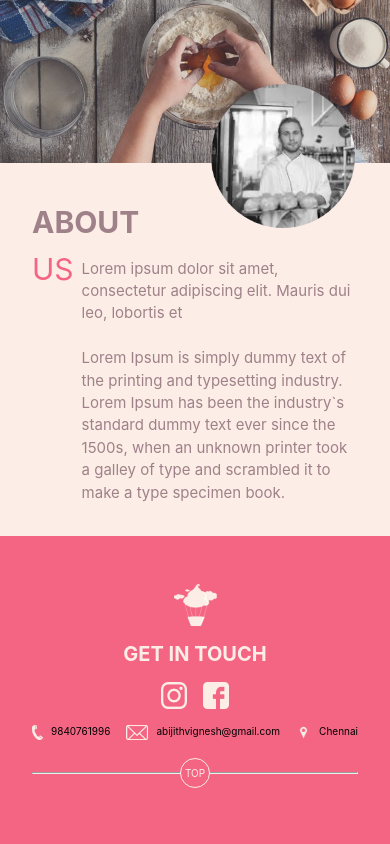
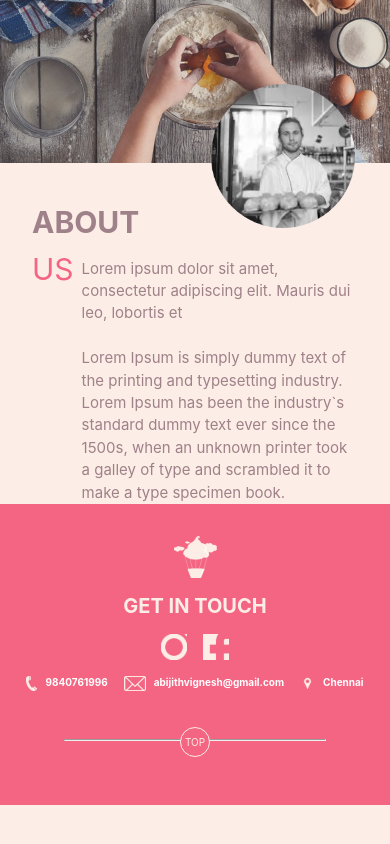
Before and after one commit to abijithvignesh/highOnCakes, a React (Create React App) app in the folder Frontend/: page / in a window 390 px wide. Shown: the part 2719-3563 px from the top of the page. After the commit the page ends 3524 px from the top, so only its background shows below. Built offline with nearby package versions, Linux system fonts and the light colour scheme.

Commit message:
added responsiveness and scroll to top for contact us component

```diff
--- a/Frontend/src/components/contact/ContactElement.js
+++ b/Frontend/src/components/contact/ContactElement.js
@@ -1,19 +1,24 @@
 import styled from "styled-components/macro";
 
 export const Wrapper = styled.section`
-  height: 40vh;
   background-color: #f36583;
+  padding: 2rem 2rem;
 `;
 
 export const Container = styled.div`
-  margin: 2rem 2rem;
   display: flex;
   flex-direction: column;
 `;
 
 export const Logo = styled.img`
-  width: 43px;
-  margin-top: 3rem;
+  @media(max-width: 767px) {
+    width: 43px;
+    height: 42px
+  }
+  @media (min-width: 768px) {
+    width: 87px;
+    height: 86px
+  }
 `;
 
 export const Logodiv = styled.div`
@@ -24,32 +29,61 @@ export const Logodiv = styled.div`
 
 export const Title = styled.p`
   color: #fcede6;
-  font-size: 20px;
+  font-size: 50px;
   display: flex;
+  @media(max-width: 767px) {
+    font-size: 20px;
+  }
+  @media (min-width: 768px) {
+    font-size: 50px;
+  }
   justify-content: center;
-  margin-top: 1rem;
+  padding-top: 1rem;
   font-weight: bold;
 `;
 
 export const Social = styled.div`
   display: flex;
   justify-content: center;
-  margin-top: 1rem;
+  padding-top: 1rem;
 `;
 
 export const Instagram = styled.img`
-  width: 26px;
+  object-fit: none;
+  @media(max-width: 767px) {
+    width: 26px;
+    height: 26px
+  }
+  @media (min-width: 768px) {
+    width: 79px;
+    height: 79px
+  }
 `;
 
 export const Facebook = styled.img`
-  width: 26px;
   margin-left: 1rem;
+  object-fit: none;
+  @media(max-width: 767px) {
+    width: 26px;
+    height: 26px;
+  }
+  @media (min-width: 768px) {
+    width: 79px;
+    height: 79px;
+  }
 `;
 
 export const Contact = styled.div`
   display: flex;
-  margin-top: 1rem;
-  justify-content: space-between;
+  padding-top: 1rem;
+  font-size: 20px;
+  @media (min-width: 768px) {
+    font-size: 20px;
+  }
+  @media (max-width: 767px) {
+    font-size: 10px;
+  }
+  justify-content: center;
   img {
     height: 15px;
   }
@@ -60,26 +94,39 @@ export const Contact = styled.div`
 
 export const Phone = styled.div`
   display: flex;
-  font-size: 10px;
+  color: white;
   align-self: center;
+  @media (min-width: 768px) {
+    margin-right: 2rem;
+  }
+  @media (max-width: 767px) {
+    margin-right: 1rem;
+  }
+  font-weight: bold;
 `;
 
 export const Email = styled.div`
   display: flex;
-  font-size: 10px;
+  color: white;
   align-self: center;
+  @media (min-width: 768px) {
+    margin-right: 2rem;
+  }
+  @media (max-width: 767px) {
+    margin-right: 1rem;
+  }
+  font-weight: bold;
 `;
 
 export const Location = styled.div`
   display: flex;
-  font-size: 10px;
+  color: white;
   align-self: center;
+  font-weight: bold;
 `;
 
 export const Line = styled.hr`
   width: 100%;
-  margin-top: 2rem;
-  position: absolute;
   color: #fcede6;
 `;
 
@@ -90,8 +137,9 @@ export const Circle = styled.div`
   position: absolute;
   height: 30px;
   width: 30px;
-  top: 1.1rem;
+  top: 30%;
   z-index: 999;
+  cursor: pointer;
   p {
     font-size: 10px;
     color: #fcede6;
@@ -103,6 +151,11 @@ export const Circle = styled.div`
 
 export const Footer = styled.div`
   position: relative;
+  padding: 2rem;
+  margin-top: 2rem;
+  @media (max-width: 767px) {
+    margin-top: 1rem;
+  }
   width: 100%;
   display: flex;
   justify-content: center;
--- a/Frontend/src/components/contact/ContactUs.js
+++ b/Frontend/src/components/contact/ContactUs.js
@@ -25,6 +25,12 @@ import location from "../../images/location.png";
 import footer from "../../images/footer.svg";
 
 export default function ContactUs() {
+  const scrollToTop = () => {
+    window.scrollTo({
+      top: 0,
+      behavior: 'smooth'
+    })
+  }
   return (
     <>
       <Wrapper>
@@ -52,7 +58,7 @@ export default function ContactUs() {
             </Location>
           </Contact>
           <Footer>
-            <Circle>
+            <Circle onClick={() => scrollToTop()}>
               <p>TOP</p>
             </Circle>
             <Line></Line>
```
